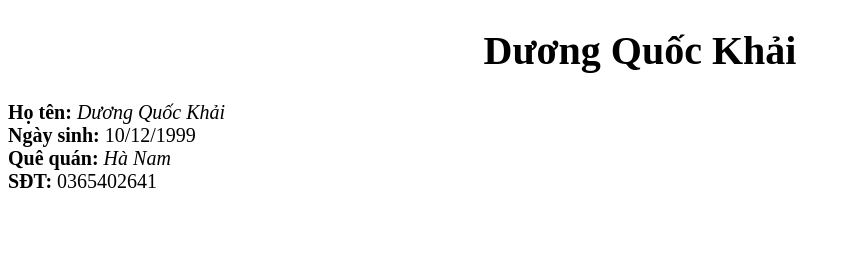
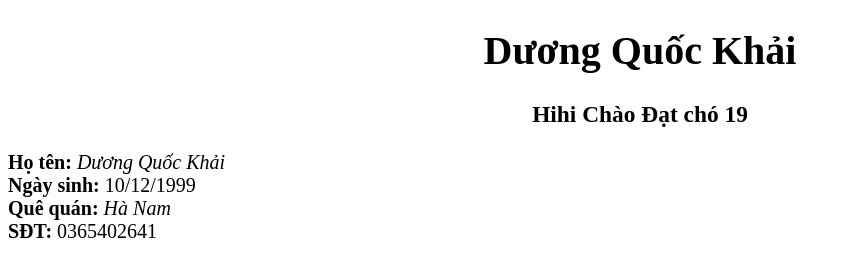
Before and after one commit to khaidq99/khaidq99.github.io, a plain HTML site: page index.html in a window 1280 px wide. Shown: the whole page, without its empty margins (0-851 px from the left). Drawn offline with Linux system fonts and the light colour scheme.

Commit message:
update the hr

```diff
--- a/index.html
+++ b/index.html
@@ -7,6 +7,7 @@
 </head>
 <body>
 	<h1 style="text-align: center;">Dương Quốc Khải</h1>
+	<h3 style="text-align: center;">Hihi Chào Đạt chó 19</h3>
 	<div class="thongtin">
 		<b>Họ tên:</b> <i>Dương Quốc Khải</i>
 	</div>
```
